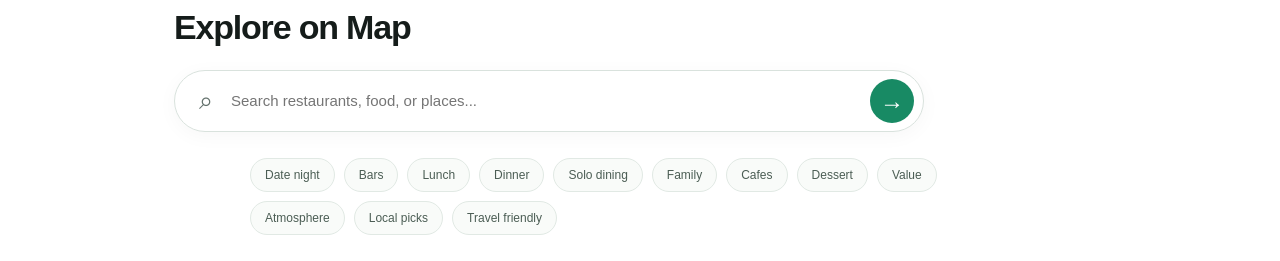
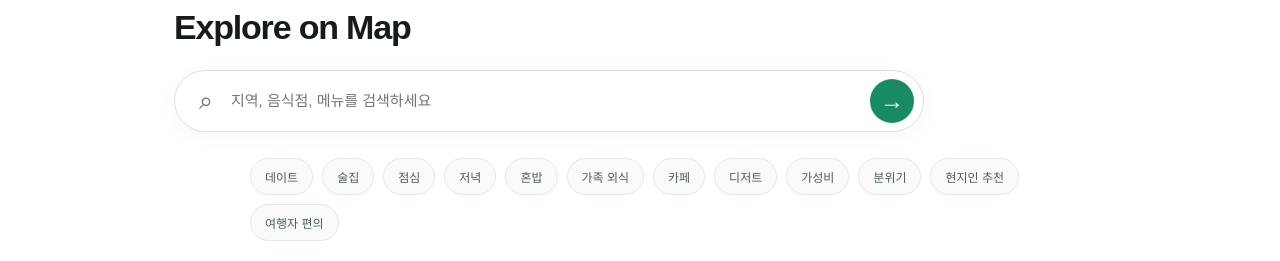
Before and after one commit to dannywebstudio/whateato, a Next.js app: page /map in a window 1280 px wide. Shown: the part 121-382 px from the top of the page. Built offline with nearby package versions, Linux system fonts and the light colour scheme; no server answers.

Commit message:
feat(map): restore selected chips and locale on map query navigation

```diff
--- a/src/app/map/page.tsx
+++ b/src/app/map/page.tsx
@@ -1,5 +1,5 @@
 import Link from 'next/link';
-import SearchBox from '@/components/SearchBox';
+import SearchBoxSynced from '@/components/SearchBoxSynced';
 import RestaurantMap from '@/components/RestaurantMap';
 import {normalizeLocale,normalizeTags,normalizeText} from '@/lib/platform-v1';
 import 'maplibre-gl/dist/maplibre-gl.css';
@@ -20,7 +20,7 @@ export default async function MapPage({searchParams}:{
   const filter=normalizeTags(raw.f||'').join(',');
   return <main className="content">
     <h1>Explore on Map</h1>
-    <SearchBox target="map" initial={q}/>
+    <SearchBoxSynced target="map" initial={q} initialFilters={filter?filter.split(','):[]} initialLocale={locale}/>
     <RestaurantMap q={q} filter={filter} locale={locale}/>
     <Link className="simple-link" href={'/search?'+new URLSearchParams({
       ...(q?{q}:{}),...(filter?{f:filter}:{}),hl:locale
```
